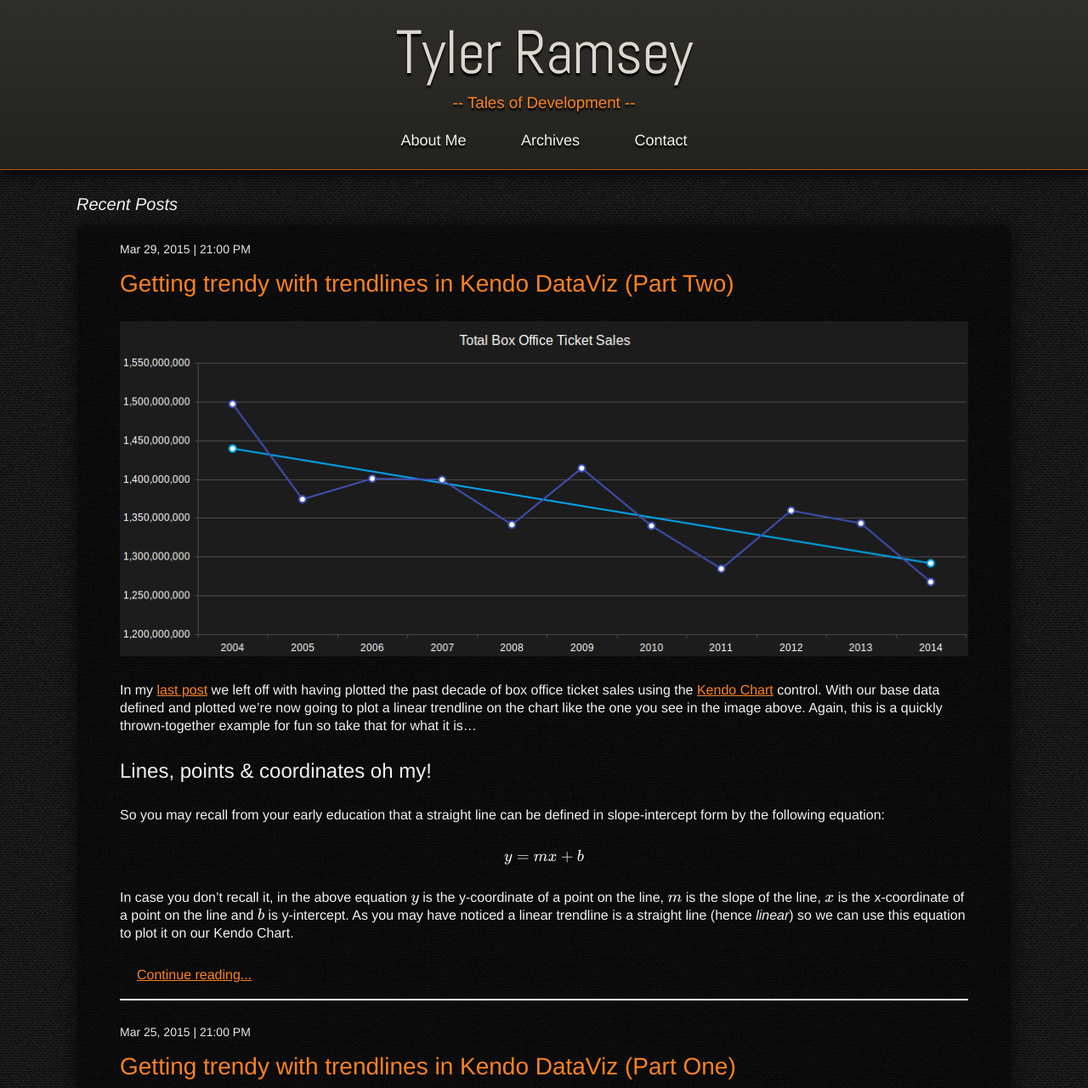
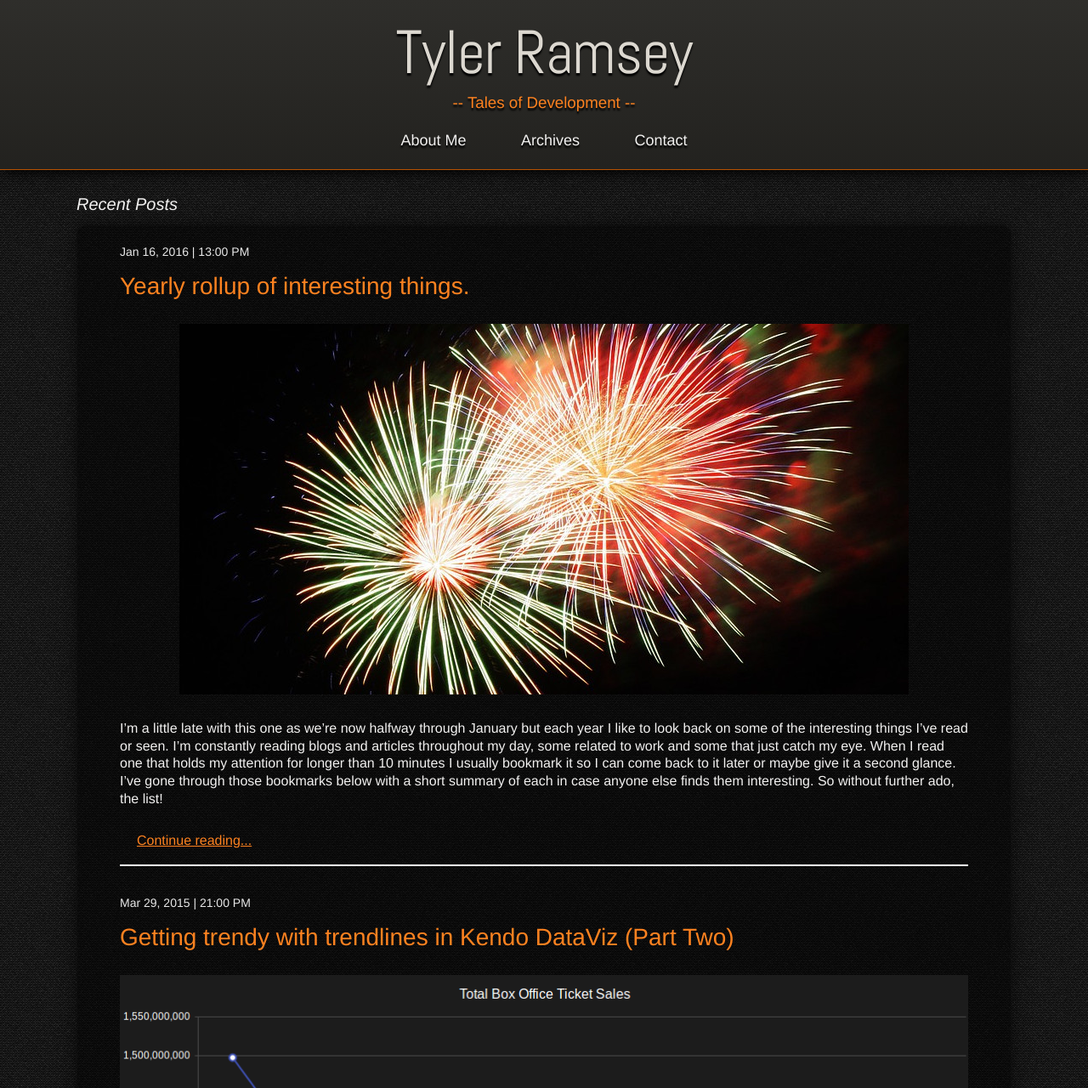
Before and after one commit to ramseytm/ramseydev, a Jekyll site: the page built from index.html, in a window 1280 px wide, cut to the strip 0-1280 px from the top of the page. Shown: the whole strip at 85% size. Built offline with Jekyll 4.4.1, drawn with Linux system fonts in a browser that asks for light colours; nearby versions of some CDN libraries; formulas are drawn with MathJax 3; some of the changed text lies outside the part shown.

Commit message:
New post, small updates...

```diff
--- a/_includes/footer.html
+++ b/_includes/footer.html
@@ -4,7 +4,7 @@
 
     <div class="footer-wrapper">
       <div class="footer-item">
-        Copyright &#169; 2015 - Tyler Ramsey
+        Copyright &#169; 2016 - Tyler Ramsey
       </div>
       <div class="footer-item">
         Blog content licensed under <a href="https://github.com/ramseytm/ramseydev/blob/master/LICENSE">MIT License</a> and proudly generated with <a href="http://jekyllrb.com/">Jekyll</a>
--- /dev/null
+++ b/_posts/2016-01-16-yearly-rollup.md
@@ -0,0 +1,69 @@
+---
+layout: post
+title: "Yearly rollup of interesting things."
+description: "A year end clearance of links to things I found interesting over the past year."
+author: Tyler Ramsey
+date: 2016-01-16 13:00
+twitter_card: summary
+header_image: http://tylerramsey.net/assets/201601/fireworks.jpg
+include_math: false
+tags:
+- links
+- random
+---
+
+![fireworks](http://tylerramsey.net/assets/201601/fireworks.jpg "fireworks")
+{: style="text-align: center"}
+
+I'm a little late with this one as we're now halfway through January but each year I like to look back on some of the interesting things I've read or seen. I'm constantly reading blogs and articles throughout my day, some related to work and some that just catch my eye. When I read one that holds my attention for longer than 10 minutes I usually bookmark it so I can come back to it later or maybe give it a second glance. I've gone through those bookmarks below with a short summary of each in case anyone else finds them interesting. So without further ado, the list!
+
+
+<!--excerpt-->
+<a name="start" />
+
+## Peteris Krumin's top 100 books
+
+[http://www.catonmat.net/blog/top-100-books-part-one/](http://www.catonmat.net/blog/top-100-books-part-one/ "Peteris Krumin's top 100 books")
+
+Here Peteris Krumin lists out his top 100 books about programming, computers and science. Admittedly, I have a hard time pulling myself away from fiction for long enough to delve into reference materials. However, I've made it a goal to spend some more time reading for learning than for pleasure and Peteris' list has some great titles to that end. It's worth looking over for it's sheer size as well.
+
+## Rosetta Code
+
+[http://rosettacode.org/wiki/Rosetta_Code](http://rosettacode.org/wiki/Rosetta_Code "Rosetta Code")
+
+Rosetta Code is a really neat site that I can't believe I hadn't heard of until this year. It provides a list of programmable solutions to a wide variety of tasks in a variety of programming languages. Beyond the fact that it's just plain neat, I found it very useful when I wanted to see a small usage example of a programming language I'm unfamiliar with.
+
+## The Humble Programmer
+
+[http://www.cs.utexas.edu/users/EWD/transcriptions/EWD03xx/EWD340.html](http://www.cs.utexas.edu/users/EWD/transcriptions/EWD03xx/EWD340.html, "The humble programmer")
+
+Dijkstra's 1972 Turing lecture stressing the importance approaching the complex tasks presented to programmers each day with a great deal of respect and humility. I was of course familiar with it before this year, however I had never actually read it. If you haven't read it, you really should.
+
+## Full-Stack Redux Tutorial
+
+[http://teropa.info/blog/2015/09/10/full-stack-redux-tutorial.html](http://teropa.info/blog/2015/09/10/full-stack-redux-tutorial.html "Redux tutorial")
+
+Tero Parviainen provides a huge tutorial covering the Redux stack and it's associated frameworks from start to finish. I was fortunate to stumble upon his write up while looking to learn the redux basics myself. This is a great one if you're looking for the complete "story" of the Redux stack.
+
+## Five most famous Software Bugs
+
+[https://www.bbvaopenmind.com/en/the-5-most-infamous-software-bugs-in-history/](https://www.bbvaopenmind.com/en/the-5-most-infamous-software-bugs-in-history/ "Five most famous Software Bugs")
+
+Amusing write up of some pretty big whoopsies made by software developers. The associated [Hacker News thread](https://news.ycombinator.com/item?id=10587133) is a pretty good read as well for some additional stories.
+
+## Awesome curated lists
+
+[https://github.com/sindresorhus/awesome](https://github.com/sindresorhus/awesome "Awesome")
+
+Awesome is a huge list of lists linking you to subject you're interested in on GitHub. I found things I didn't even think I was interested in knowing about on this list and I'm sure you will to.
+
+
+## Sources
+
+Most of these links come from the many blogs and sites I frequent each day. In case you're interested here's a short list of the main sites I find worth checking each day for updates:
+
+* [Coding Horror](http://blog.codinghorror.com/ "Coding Horror") - Jeff Atwood's blog. One of the most well-known out there.
+* [The Old New Thing](https://blogs.msdn.microsoft.com/oldnewthing/ "The Old New Thing") - Raymond Chen's blog. A new post everyday!
+* [Troy Hunt](http://www.troyhunt.com/ "Troy Hunt's Blog") - Troy Hunt's blog. Great for all things security and Azure.
+* [Scott Hanselman](http://www.hanselman.com/blog/ "Scott Hanselman's Blog") - Scott Hanselman's blog. Gadget content and asp.net.
+* [Hacker News](https://news.ycombinator.com/news "Hacker News") - Hacker News. The one stop shop for all things tech and interesting.
--- a/_sass/_base.scss
+++ b/_sass/_base.scss
@@ -76,6 +76,10 @@ li {
     > ol {
          margin-bottom: 0;
     }
+}
+
+ul li {
+  padding: 3px 0;
 }
 
 /**
--- a/index.html
+++ b/index.html
@@ -19,7 +19,7 @@ description: Tales of Development is the personal blog of Tyler Ramsey, a softwa
           </h2>
           {{ post.excerpt }}
           <div class="excerpt-link">
-          <a href="{{ post.url | prepend: site.baseurl }}">Continue reading...</a>
+          <a href="{{ post.url | prepend: site.baseurl }}#start">Continue reading...</a>
           </div>
         </div>
       </li>
```
Also changed, not shown: _posts/2015-03-23-vtx-and-windows-8.md (+1 -0 lines), _posts/2015-03-25-trendy-with-trendlines.md (+1 -0 lines), _posts/2015-03-29-trendy-with-trendlines-part2.md (+1 -0 lines), assets/201601/fireworks.jpg (added).
